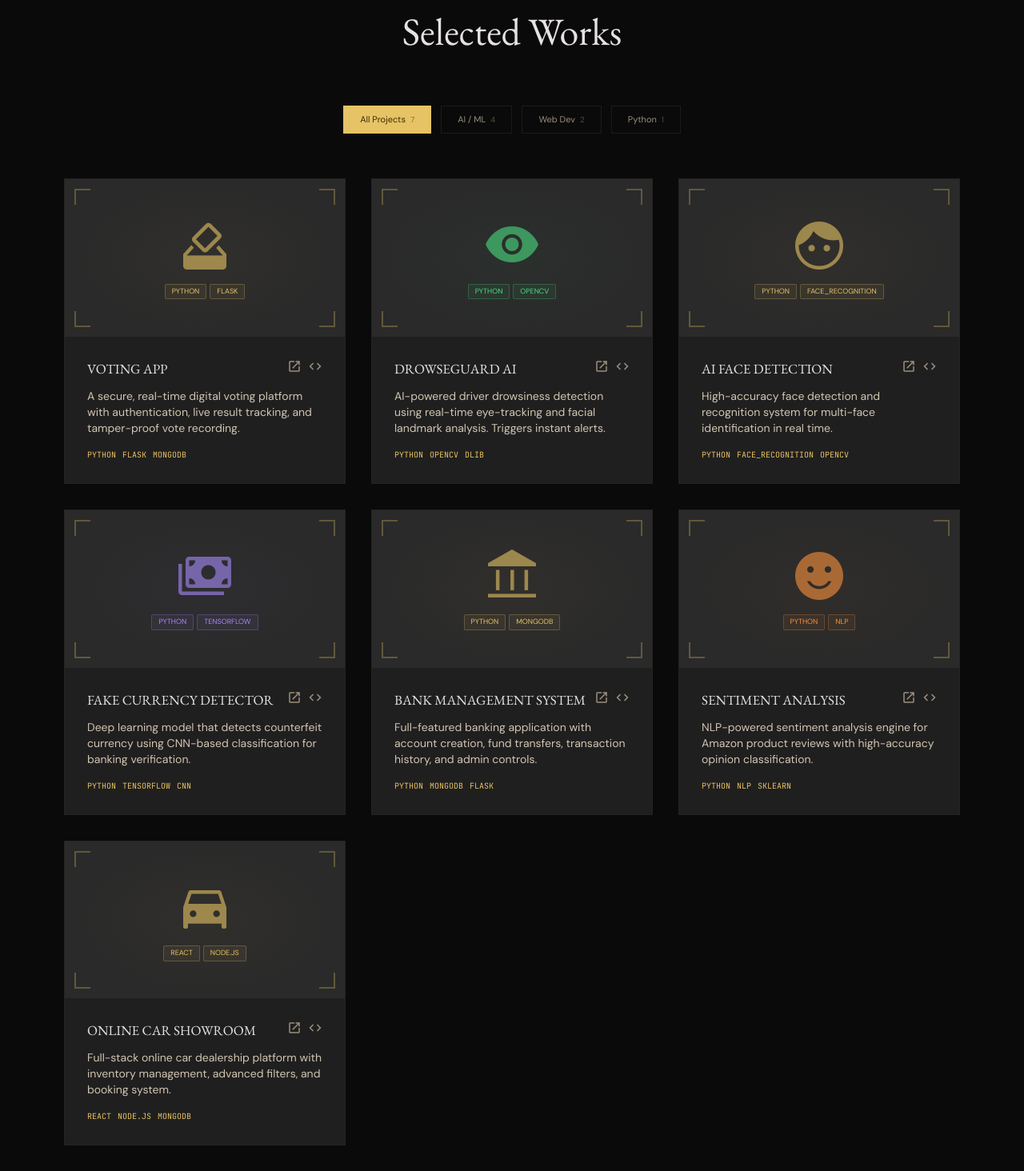
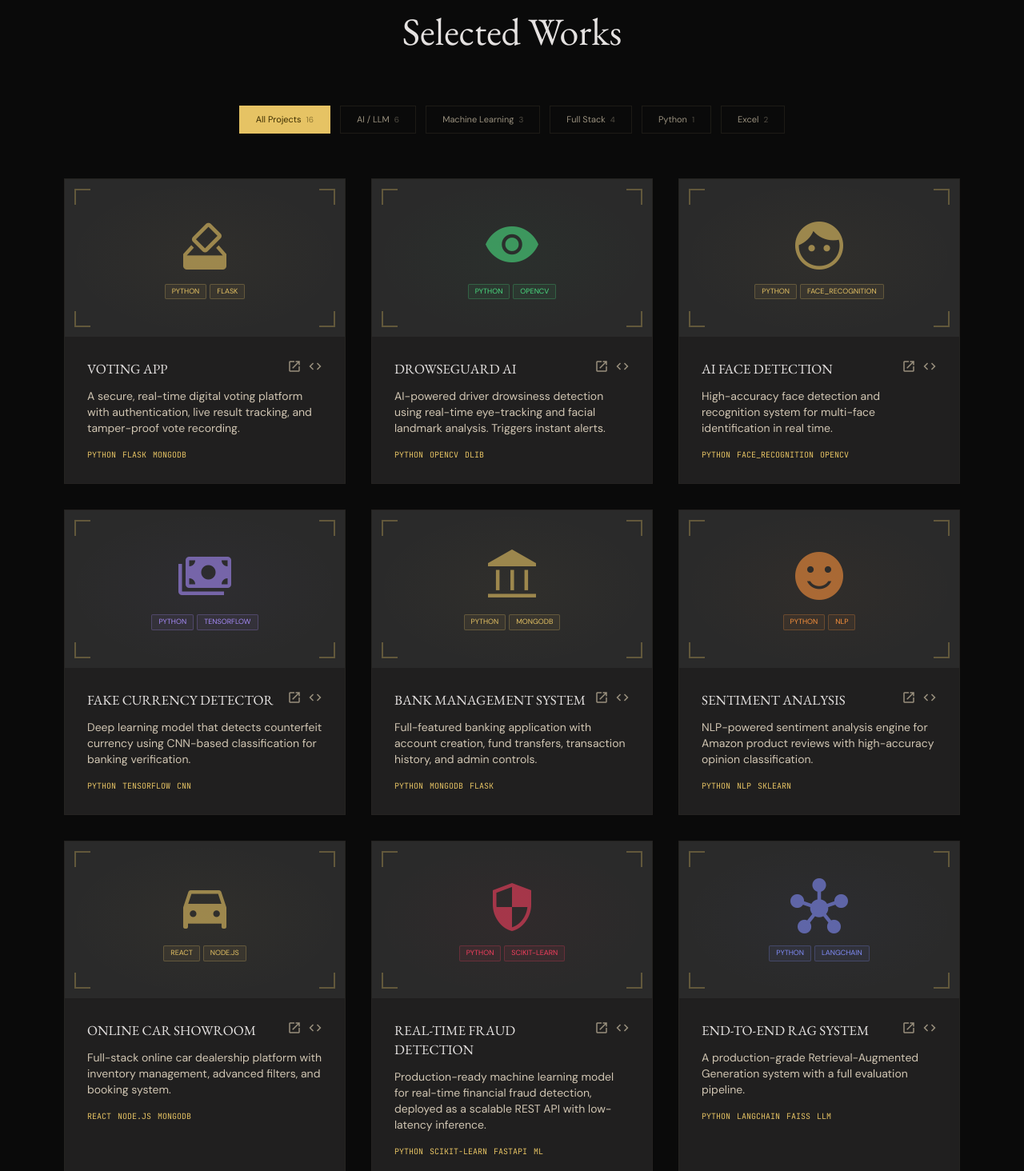
Before and after one commit to zohaibmahar234/portfolioo, a React (Vite) app in the folder client/: page / in a window 1280 px wide. Shown: the part 2906-4370 px from the top of the page at 80% size. Built offline with nearby package versions, Linux system fonts and the light colour scheme; a web font is replaced by a local one.

Commit message:
Update Projects.jsx

```diff
--- a/client/src/sections/Projects.jsx
+++ b/client/src/sections/Projects.jsx
@@ -9,9 +9,19 @@ const projects = [
   { title: 'BANK MANAGEMENT SYSTEM', desc: 'Full-featured banking application with account creation, fund transfers, transaction history, and admin controls.', tags: ['PYTHON', 'MONGODB', 'FLASK'], category: 'python', github: 'https://github.com/zohaibmahar234', color: '#e6c364', icon: 'account_balance' },
   { title: 'SENTIMENT ANALYSIS', desc: 'NLP-powered sentiment analysis engine for Amazon product reviews with high-accuracy opinion classification.', tags: ['PYTHON', 'NLP', 'SKLEARN'], category: 'ai', github: 'https://github.com/zohaibmahar234', color: '#fb923c', icon: 'sentiment_satisfied' },
   { title: 'ONLINE CAR SHOWROOM', desc: 'Full-stack online car dealership platform with inventory management, advanced filters, and booking system.', tags: ['REACT', 'NODE.JS', 'MONGODB'], category: 'web', github: 'https://github.com/zohaibmahar234', color: '#e6c364', icon: 'directions_car' },
+  { title: 'REAL-TIME FRAUD DETECTION', desc: 'Production-ready machine learning model for real-time financial fraud detection, deployed as a scalable REST API with low-latency inference.', tags: ['PYTHON', 'SCIKIT-LEARN', 'FASTAPI', 'ML'], category: 'ml', github: 'https://github.com/zohaibmahar234', color: '#f43f5e', icon: 'security' },
+  { title: 'END-TO-END RAG SYSTEM', desc: 'A production-grade Retrieval-Augmented Generation system with a full evaluation pipeline.', tags: ['PYTHON', 'LANGCHAIN', 'FAISS', 'LLM'], category: 'ai', github: 'https://github.com/zohaibmahar234', color: '#818cf8', icon: 'hub' },
+  { title: 'MULTI-AGENT WORKFLOW SYSTEM', desc: 'Orchestrated multi-agent system built with LangGraph — featuring autonomous task delegation, tool use, memory, and stateful graph-based execution.', tags: ['LANGGRAPH', 'PYTHON', 'LLM', 'AGENTS'], category: 'ai', github: 'https://github.com/zohaibmahar234', color: '#c084fc', icon: 'account_tree' },
+  { title: 'MLOPS PIPELINE', desc: 'End-to-end MLOps pipeline integrating MLflow for experiment tracking, DVC for data versioning, and CI/CD automation for model deployment.', tags: ['MLFLOW', 'DVC', 'CI/CD', 'PYTHON'], category: 'ml', github: 'https://github.com/zohaibmahar234', color: '#34d399', icon: 'analytics' },
+  { title: 'CAUSAL INFERENCE STUDY', desc: 'Advanced Bayesian A/B testing framework using causal inference methods to move beyond correlation and quantify true treatment effects.', tags: ['PYTHON', 'PYMC', 'BAYESIAN', 'STATISTICS'], category: 'ml', github: 'https://github.com/zohaibmahar234', color: '#fbbf24', icon: 'science' },
+  { title: 'FINANCIAL MODEL + MONTE CARLO', desc: 'Comprehensive Excel-based financial model with Monte Carlo simulation for risk analysis, scenario planning, and investment forecasting.', tags: ['EXCEL', 'VBA', 'MONTE CARLO', 'FINANCE'], category: 'excel', github: 'https://github.com/zohaibmahar234', color: '#22c55e', icon: 'show_chart' },
+  { title: 'VBA AUTOMATION + POWER QUERY ETL', desc: 'Enterprise-grade VBA automation suite combined with Power Query ETL pipeline for automated data extraction, transformation, and reporting.', tags: ['VBA', 'POWER QUERY', 'EXCEL', 'ETL'], category: 'excel', github: 'https://github.com/zohaibmahar234', color: '#16a34a', icon: 'table_chart' },
+  { title: 'AI-POWERED SAAS APP', desc: 'Full-stack SaaS application powered by LLMs, built with Next.js frontend, FastAPI backend, Stripe payment integration, and AI-driven features.', tags: ['NEXT.JS', 'FASTAPI', 'LLM', 'STRIPE'], category: 'web', github: 'https://github.com/zohaibmahar234', color: '#0ea5e9', icon: 'rocket_launch' },
+  { title: 'REAL-TIME COLLABORATION TOOL', desc: 'Live collaboration platform with WebSocket-powered real-time sync, React frontend, PostgreSQL persistence, and conflict resolution.', tags: ['REACT', 'WEBSOCKETS', 'POSTGRESQL', 'NODE.JS'], category: 'web', github: 'https://github.com/zohaibmahar234', color: '#06b6d4', icon: 'groups' },
 ]
 
-const filterKeys = ['all', 'ai', 'web', 'python']
+const filterKeys = ['all', 'ai', 'ml', 'web', 'python', 'excel']
+const filterLabels = { all: 'All Projects', ai: 'AI / LLM', ml: 'Machine Learning', web: 'Full Stack', python: 'Python', excel: 'Excel' }
 
 export default function Projects() {
   const [active, setActive] = useState('all')
@@ -24,20 +34,15 @@ export default function Projects() {
         <span className="font-label-caps text-label-caps text-primary mb-3 block">{t.projects.label}</span>
         <h2 className="font-headline-lg text-3xl md:text-headline-lg text-on-surface">{t.projects.title}</h2>
       </div>
-
-      {/* Filter buttons */}
       <div className="flex flex-wrap justify-center gap-2 md:gap-3 mb-10 md:mb-14 reveal">
-        {filterKeys.map((key, i) => (
+        {filterKeys.map((key) => (
           <button key={key} onClick={() => setActive(key)}
             className={`px-4 md:px-5 py-2 font-label-caps text-[11px] border transition-all duration-300 ${active === key ? 'bg-primary text-on-primary border-primary' : 'border-outline-variant/30 text-outline hover:border-primary hover:text-primary'}`}>
-            {t.projects.filters[i]}
-            <span className="ml-1.5 opacity-50 text-[10px]">
-              {key === 'all' ? projects.length : projects.filter(p => p.category === key).length}
-            </span>
+            {filterLabels[key]}
+            <span className="ml-1.5 opacity-50 text-[10px]">{key === 'all' ? projects.length : projects.filter(p => p.category === key).length}</span>
           </button>
         ))}
       </div>
-
       <div className="grid grid-cols-1 sm:grid-cols-2 lg:grid-cols-3 gap-4 md:gap-gutter reveal">
         {filtered.map((p) => (
           <div key={p.title} className="group bg-surface-container border border-outline-variant/10 overflow-hidden hover:border-primary/50 transition-all duration-500">
@@ -46,9 +51,8 @@ export default function Projects() {
               <div className="flex flex-col items-center gap-3 relative z-10">
                 <span className="material-symbols-outlined text-5xl md:text-7xl" style={{ color: p.color, opacity: 0.6, fontVariationSettings: "'FILL' 1" }}>{p.icon}</span>
                 <div className="flex flex-wrap gap-1 justify-center px-2">
-                  {p.tags.slice(0, 2).map(t => (
-                    <span key={t} className="px-2 py-0.5 text-[9px] font-label-caps border rounded"
-                      style={{ borderColor: `${p.color}40`, color: p.color, background: `${p.color}10` }}>{t}</span>
+                  {p.tags.slice(0, 2).map(tag => (
+                    <span key={tag} className="px-2 py-0.5 text-[9px] font-label-caps border rounded" style={{ borderColor: `${p.color}40`, color: p.color, background: `${p.color}10` }}>{tag}</span>
                   ))}
                 </div>
               </div>
```
